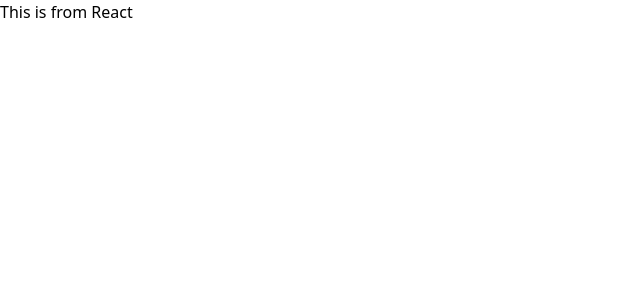
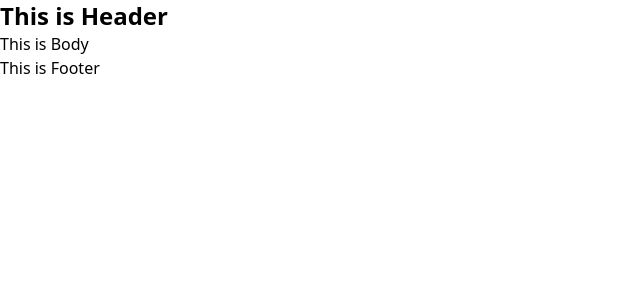
Before and after one commit to pranaylad0402/Portfolio, a React (Vite) app: page / in a window 1280 px wide. Shown: the top 300 px of the page, without its empty margins (0-640 px from the left). Built offline with nearby package versions, Linux system fonts and the light colour scheme.

Commit message:
added ts support for the project

```diff
--- a/index.html
+++ b/index.html
@@ -11,6 +11,6 @@
       <h1>Not Rendered</h1>
     </div>
 
-    <script type="module" src="./src/App.js"></script>
+    <script type="module" src="./src/App.tsx"></script>
   </body>
 </html>
--- a/src/App.js
+++ /dev/null
@@ -1,5 +0,0 @@
-import React from "react";
-import { createRoot } from "react-dom/client";
-
-const root = createRoot(document.getElementById("root"));
-root.render(<>This is from React</>);
--- /dev/null
+++ b/src/App.tsx
@@ -0,0 +1,67 @@
+import React from "react";
+import { createRoot } from "react-dom/client";
+import { Outlet, RouterProvider, createBrowserRouter } from "react-router-dom";
+
+const AppLayout = () => {
+  return (
+    <div>
+      <Header />
+      <Outlet />
+      <Footer />
+    </div>
+  );
+};
+
+const Header = () => {
+  // Add a header
+  return <div className="text-black font-bold text-2xl">This is Header</div>;
+};
+
+const Body = () => {
+  // Add a Body
+  return <div>This is Body</div>;
+};
+
+const About = () => {
+  // Add a About
+  return <div>This is About</div>;
+};
+
+const Contact = () => {
+  // Add a Contact
+  return <div>This is Contact</div>;
+};
+
+const Error = () => {
+  return <div>404, Page not found</div>;
+};
+
+const Footer = () => {
+  // Add a Footer
+  return <div>This is Footer</div>;
+};
+
+const appRouter = createBrowserRouter([
+  {
+    path: "/",
+    element: <AppLayout />,
+    children: [
+      {
+        path: "/",
+        element: <Body />,
+      },
+      {
+        path: "/about",
+        element: <About />,
+      },
+      {
+        path: "/contact",
+        element: <Contact />,
+      },
+    ],
+    errorElement: <Error />,
+  },
+]);
+
+const root = createRoot(document.getElementById("root")!);
+root.render(<RouterProvider router={appRouter} />);
```
Also changed, not shown: package.json (+6 -2 lines), 1 other file (tests, documents, lock files or other folders).
